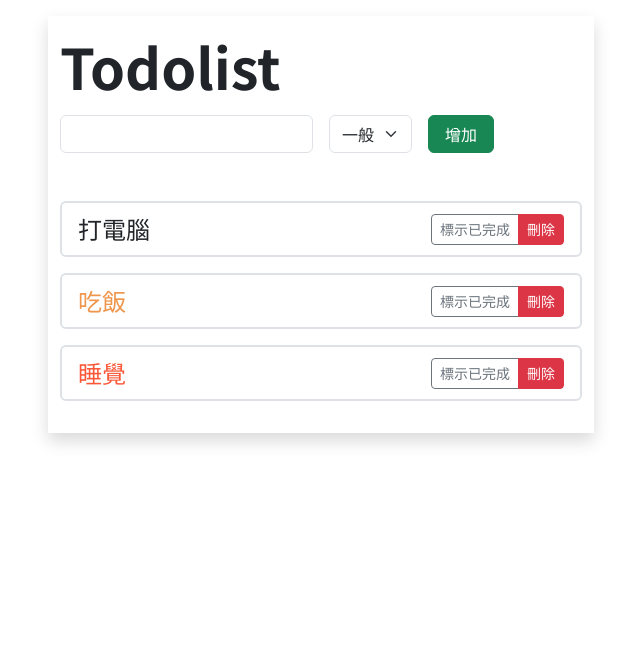
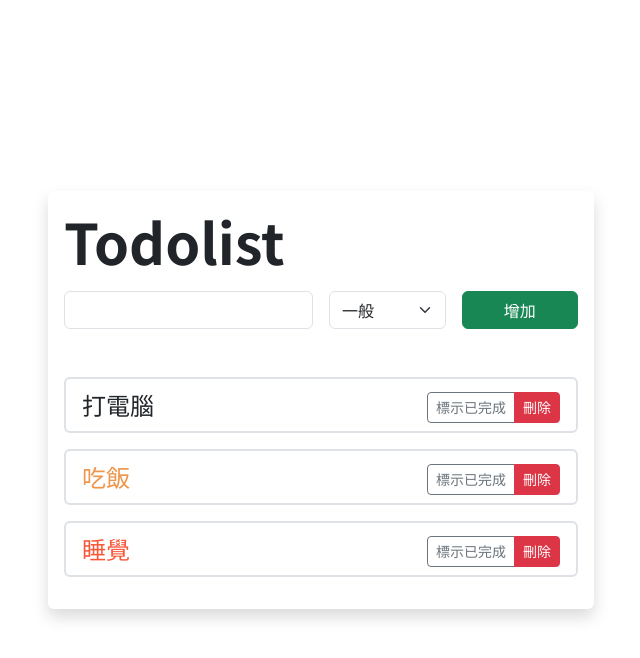
Before and after one commit to yuch3nchen/vue2-cli-todolist, a Vue app: page / in a window 1280 px wide. Shown: the top 658 px of the page, without its empty margins (319-959 px from the left). Built offline with nearby package versions, Linux system fonts and the light colour scheme.

Commit message:
enhanced rwd layout

```diff
--- a/package.json
+++ b/package.json
@@ -9,6 +9,7 @@
   },
   "dependencies": {
     "@popperjs/core": "^2.11.8",
+    "aos": "^2.3.4",
     "bootstrap": "^5.3.2",
     "core-js": "^3.8.3",
     "vue": "^2.6.14"
--- a/public/index.html
+++ b/public/index.html
@@ -1,5 +1,5 @@
 <!DOCTYPE html>
-<html lang="">
+<html lang="en">
   <head>
     <meta charset="utf-8" />
     <meta http-equiv="X-UA-Compatible" content="IE=edge" />
@@ -16,8 +16,11 @@
       >
     </noscript>
     <div class="container">
-      <div class="row justify-content-center">
-        <div class="col-10 col-md-8 col-lg-6 py-3">
+      <div
+        class="row d-flex justify-content-center align-items-center"
+        style="height: 100vh"
+      >
+        <div class="col-10 col-md-8 col-lg-6">
           <div id="app"></div>
         </div>
       </div>
--- a/src/App.vue
+++ b/src/App.vue
@@ -1,5 +1,5 @@
 <template>
-  <div id="app" class="container mx-auto shadow py-3">
+  <div id="app" class="container shadow p-3 rounded">
     <h1 class="display-4 mb-3 fw-bold">Todolist</h1>
     <AddtoDo @add-todo="addToDoItem" />
     <Todos
--- a/src/components/AddToDo.vue
+++ b/src/components/AddToDo.vue
@@ -1,17 +1,19 @@
 <template>
-  <div class="row g-3 mb-5">
-    <div class="col-6">
+  <div class="row flex-column flex-md-row justify-content-between g-3 mb-5">
+    <div class="col-auto col-md-8 col-lg-6">
       <input type="text" class="form-control" v-model="title" name="title" />
     </div>
-    <div class="col-auto">
+    <div class="col-auto col-md-4 col-lg-3">
       <select class="form-select" v-model="todoLevel">
         <option value="normal">一般</option>
         <option value="important">重要</option>
         <option value="urgent">緊急</option>
       </select>
     </div>
-    <div class="col-auto">
-      <button class="btn btn-success px-3" @click="addTodo">增加</button>
+    <div class="col-auto col-lg-3">
+      <button class="btn btn-success px-3 d-block w-100" @click="addTodo">
+        增加
+      </button>
     </div>
   </div>
 </template>
--- a/src/components/ToDoItem.vue
+++ b/src/components/ToDoItem.vue
@@ -1,9 +1,9 @@
 <template>
   <div
-    class="d-flex flex-column flex-sm-row flex-wrap gap-2 justify-content-center justify-content-sm-between align-items-center border border-2 rounded px-3 py-2"
+    class="d-flex flex-column flex-sm-row flex-wrap gap-2 justify-content-sm-between border border-2 rounded px-3 py-2"
   >
     <p
-      class="mb-0 fs-4 fw-light"
+      class="mb-0 fs-4"
       :class="[
         getLevelClass(todoItem.level),
         { completed: todoItem.completed },
@@ -11,7 +11,7 @@
     >
       {{ todoItem.title }}
     </p>
-    <div class="btn-group">
+    <div class="btn-group align-self-end">
       <button
         class="ms-auto btn btn-sm btn-outline-secondary"
         @click="toggleStatus"
--- a/src/components/ToDos.vue
+++ b/src/components/ToDos.vue
@@ -8,12 +8,16 @@
           @toggle="toggleStatus(index)"
         />
       </li>
+      <li v-if="todoEntries.length == 0">
+        <h2 class="text-secondary fs-4 text-center">尚無任何事項</h2>
+      </li>
     </ul>
   </div>
 </template>
 
 <script>
 import ToDoItem from "./ToDoItem.vue";
+
 export default {
   name: "ToDos",
   components: { ToDoItem },
```
Also changed, not shown: 1 other file (tests, documents, lock files or other folders).
